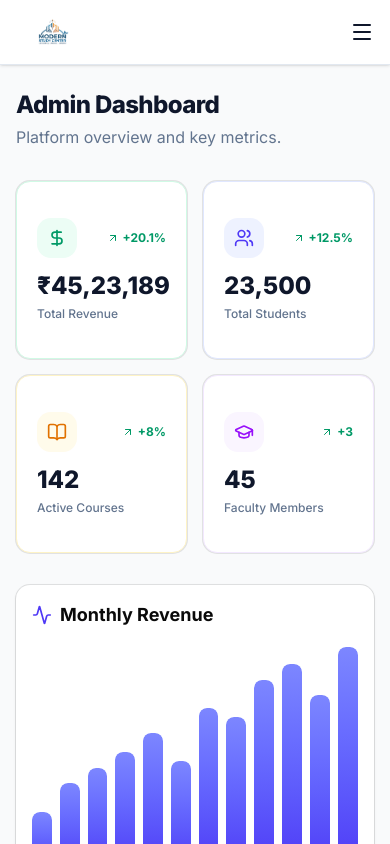
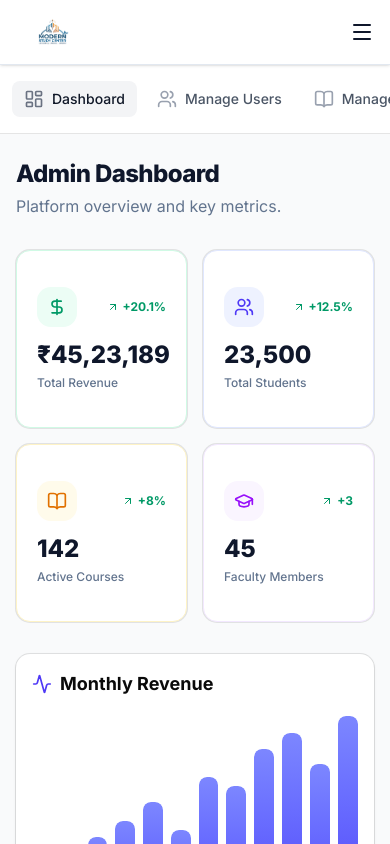
Before and after one commit to ayush-12407151/client1, a Next.js app: page /admin in a window 390 px wide. Shown: the top 844 px of the page. Built offline with nearby package versions, Linux system fonts and the light colour scheme; no server answers.

Commit message:
feat: make admin sidebar responsive on mobile

```diff
--- a/src/app/admin/layout.tsx
+++ b/src/app/admin/layout.tsx
@@ -8,32 +8,32 @@ export const metadata: Metadata = {
 
 export default function AdminLayout({ children }: { children: React.ReactNode }) {
   return (
-    <div className="flex min-h-screen bg-gray-50">
+    <div className="flex flex-col md:flex-row min-h-screen bg-gray-50">
       {/* Sidebar */}
-      <aside className="w-64 bg-white border-r hidden md:block">
-        <div className="h-full flex flex-col pt-5 pb-4 overflow-y-auto">
-          <div className="flex-1 px-3 space-y-1">
-            <div className="px-3 py-2 text-xs font-semibold text-gray-500 uppercase tracking-wider mb-2">
+      <aside className="w-full md:w-64 bg-white border-b md:border-b-0 md:border-r flex-shrink-0">
+        <div className="h-auto md:h-full flex flex-col pt-4 md:pt-5 pb-4 overflow-x-auto md:overflow-y-auto">
+          <div className="flex md:flex-col px-3 space-x-2 md:space-x-0 md:space-y-1">
+            <div className="hidden md:block px-3 py-2 text-xs font-semibold text-gray-500 uppercase tracking-wider mb-2">
               Admin Controls
             </div>
-            <Link href="/admin" className="flex items-center px-3 py-2 text-sm font-medium text-gray-900 rounded-md bg-gray-100 hover:bg-gray-200 group">
-              <LayoutDashboard className="text-gray-500 group-hover:text-gray-900 mr-3 flex-shrink-0 h-5 w-5" />
+            <Link href="/admin" className="flex items-center px-3 py-2 text-sm font-medium text-gray-900 rounded-md bg-gray-100 hover:bg-gray-200 group whitespace-nowrap">
+              <LayoutDashboard className="text-gray-500 group-hover:text-gray-900 mr-2 md:mr-3 flex-shrink-0 h-5 w-5" />
               Dashboard
             </Link>
-            <Link href="/admin/users" className="flex items-center px-3 py-2 text-sm font-medium text-gray-600 rounded-md hover:bg-gray-50 hover:text-gray-900 group">
-              <Users className="text-gray-400 group-hover:text-gray-500 mr-3 flex-shrink-0 h-5 w-5" />
+            <Link href="/admin/users" className="flex items-center px-3 py-2 text-sm font-medium text-gray-600 rounded-md hover:bg-gray-50 hover:text-gray-900 group whitespace-nowrap">
+              <Users className="text-gray-400 group-hover:text-gray-500 mr-2 md:mr-3 flex-shrink-0 h-5 w-5" />
               Manage Users
             </Link>
-            <Link href="/admin/courses" className="flex items-center px-3 py-2 text-sm font-medium text-gray-600 rounded-md hover:bg-gray-50 hover:text-gray-900 group">
-              <BookOpen className="text-gray-400 group-hover:text-gray-500 mr-3 flex-shrink-0 h-5 w-5" />
+            <Link href="/admin/courses" className="flex items-center px-3 py-2 text-sm font-medium text-gray-600 rounded-md hover:bg-gray-50 hover:text-gray-900 group whitespace-nowrap">
+              <BookOpen className="text-gray-400 group-hover:text-gray-500 mr-2 md:mr-3 flex-shrink-0 h-5 w-5" />
               Manage Courses
             </Link>
-            <Link href="/admin/study-material" className="flex items-center px-3 py-2 text-sm font-medium text-gray-600 rounded-md hover:bg-gray-50 hover:text-gray-900 group">
-              <FileText className="text-gray-400 group-hover:text-gray-500 mr-3 flex-shrink-0 h-5 w-5" />
+            <Link href="/admin/study-material" className="flex items-center px-3 py-2 text-sm font-medium text-gray-600 rounded-md hover:bg-gray-50 hover:text-gray-900 group whitespace-nowrap">
+              <FileText className="text-gray-400 group-hover:text-gray-500 mr-2 md:mr-3 flex-shrink-0 h-5 w-5" />
               Study Material
             </Link>
-            <Link href="/admin/settings" className="flex items-center px-3 py-2 text-sm font-medium text-gray-600 rounded-md hover:bg-gray-50 hover:text-gray-900 group">
-              <Settings className="text-gray-400 group-hover:text-gray-500 mr-3 flex-shrink-0 h-5 w-5" />
+            <Link href="/admin/settings" className="flex items-center px-3 py-2 text-sm font-medium text-gray-600 rounded-md hover:bg-gray-50 hover:text-gray-900 group whitespace-nowrap">
+              <Settings className="text-gray-400 group-hover:text-gray-500 mr-2 md:mr-3 flex-shrink-0 h-5 w-5" />
               Settings
             </Link>
           </div>
```
